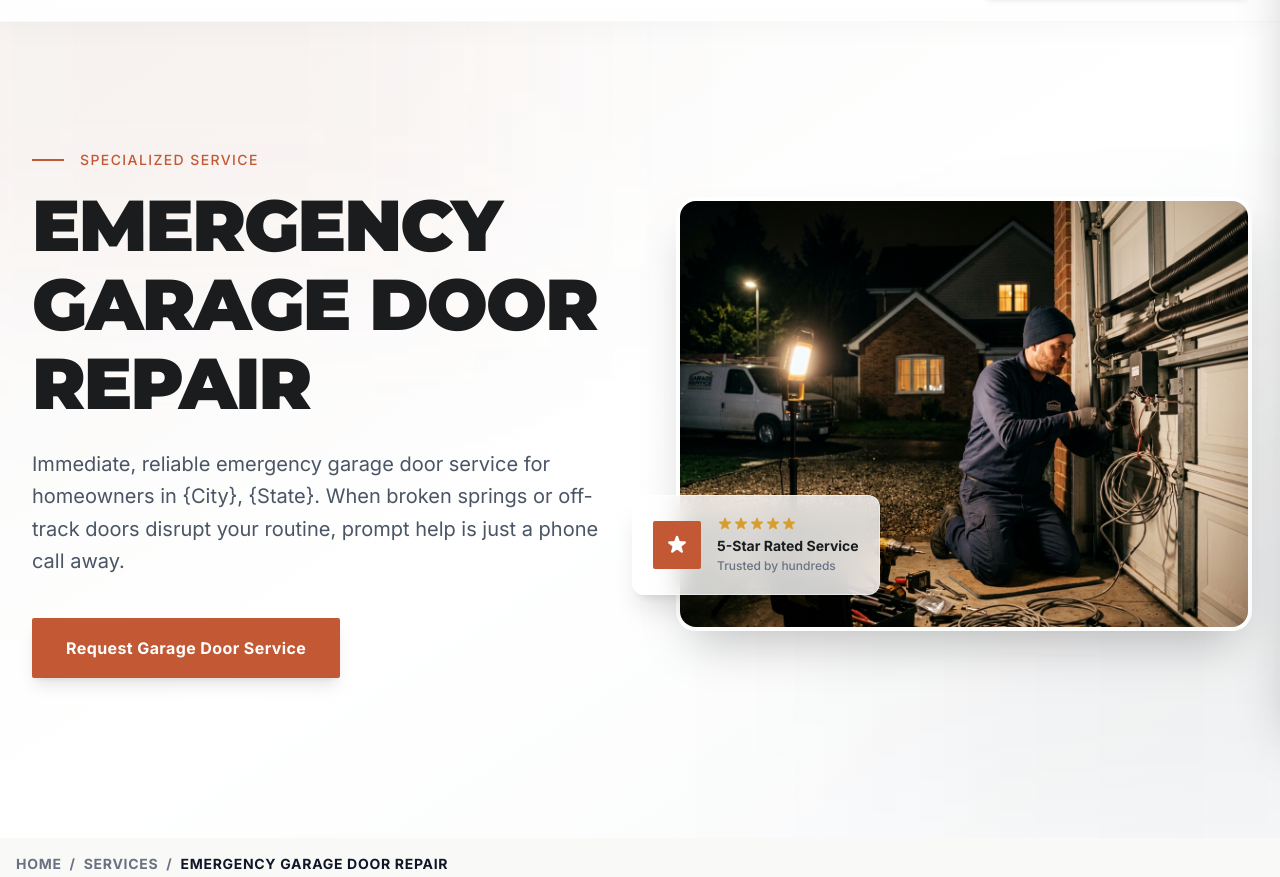
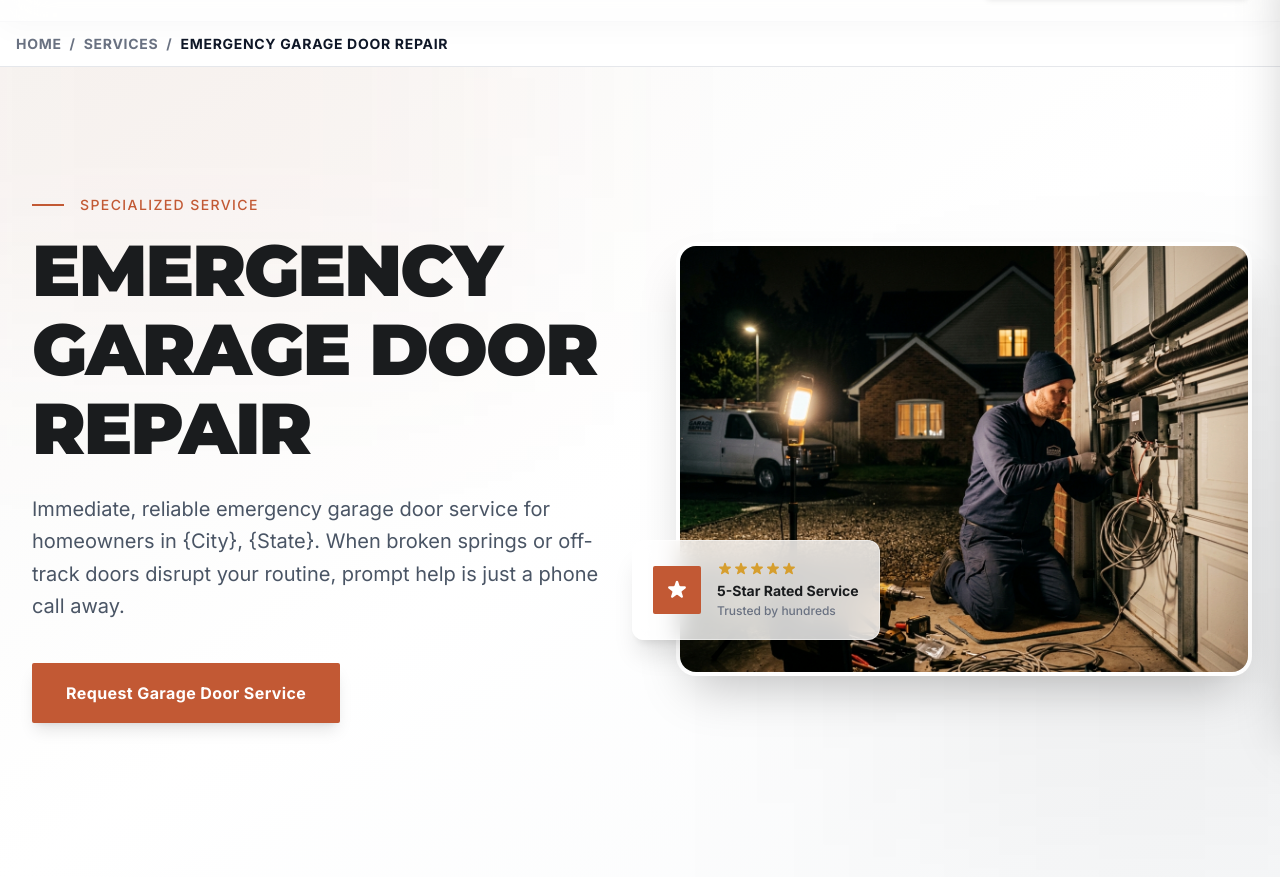
Before and after one commit to nafeestariq2022/Kivo-Garage-Door-Services, an Astro site: page /services/emergency-garage-door-repair/ in a window 1280 px wide. Shown: the part 75-952 px from the top of the page. Built offline with nearby package versions, Linux system fonts and the light colour scheme; Astro itself is replaced by a stand-in of ours.

Commit message:
style: move breadcrumbs above hero section as subheader

```diff
--- a/src/components/ui/Breadcrumbs.astro
+++ b/src/components/ui/Breadcrumbs.astro
@@ -26,9 +26,10 @@ const schema = {
 };
 ---
 
-<nav aria-label="Breadcrumb" class="container mx-auto px-4 py-4 mb-4">
-  <script type="application/ld+json" set:html={JSON.stringify(schema)}></script>
-  <ol class="flex items-center space-x-2 text-sm text-gray-500 font-sans font-bold uppercase tracking-wider overflow-x-auto whitespace-nowrap">
+<div class="bg-white border-b border-gray-200">
+  <nav aria-label="Breadcrumb" class="container mx-auto px-4 py-3">
+    <script type="application/ld+json" set:html={JSON.stringify(schema)}></script>
+    <ol class="flex items-center space-x-2 text-xs md:text-sm text-gray-500 font-sans font-bold uppercase tracking-wider overflow-x-auto whitespace-nowrap">
     <li>
       <a href="/" class="hover:text-kivo-green transition-colors focus:outline-none focus:underline">Home</a>
     </li>
@@ -43,4 +44,5 @@ const schema = {
       </li>
     ))}
   </ol>
-</nav>
+  </nav>
+</div>
--- a/src/pages/[state]/[slug].astro
+++ b/src/pages/[state]/[slug].astro
@@ -93,6 +93,11 @@ const overviewImage = overviewImages[serviceId] || '/images/hero_homepage.jpg';
 
 <BaseLayout title={pageTitle} description={metaDesc}>
 
+  <Breadcrumbs crumbs={[
+    { label: location.state.toUpperCase(), href: `/${stateSlug}` },
+    { label: `${service.title} in ${location.city}` }
+  ]} />
+
   <LocalizedHero
     eyebrow="Local Service Expert"
     h1Template={service.seo.h1Template}
@@ -102,11 +107,6 @@ const overviewImage = overviewImages[serviceId] || '/images/hero_homepage.jpg';
     city={location.city}
     state={location.state}
   />
-
-  <Breadcrumbs crumbs={[
-    { label: location.state.toUpperCase(), href: `/${stateSlug}` },
-    { label: `${service.title} in ${location.city}` }
-  ]} />
 
   <SplitContent
     eyebrow="Local Overview"
--- a/src/pages/[state]/index.astro
+++ b/src/pages/[state]/index.astro
@@ -54,6 +54,10 @@ const genericBenefits = [
   title={`Garage Door Repair & Installation in ${stateName} | Kivo`}
   description={`Reliable garage door services across ${stateName}. We fix broken springs, off-track doors, and faulty openers. Professional installation and repair.`}
 >
+  <Breadcrumbs crumbs={[
+    { label: stateName.toUpperCase() }
+  ]} />
+
   <Hero
     eyebrow="Local Coverage"
     headline={`GARAGE DOOR SERVICES IN ${stateName}`}
@@ -61,10 +65,6 @@ const genericBenefits = [
     imageSrc="/images/hero_repair.jpg"
     imageAlt={`Professional garage door technician performing maintenance in ${stateName}`}
   />
-
-  <Breadcrumbs crumbs={[
-    { label: stateName.toUpperCase() }
-  ]} />
 
   <ServiceGrid eyebrow="What We Handle" headline="Available Services" subheadline="Comprehensive solutions for every component of your garage door system." />
 
--- a/src/pages/services/[slug].astro
+++ b/src/pages/services/[slug].astro
@@ -54,6 +54,11 @@ const overviewImage = overviewImages[serviceEntry.id] || '/images/hero_homepage.
 
 <BaseLayout title={pageTitle} description={metaDesc}>
 
+  <Breadcrumbs crumbs={[
+    { label: 'Services', href: '/services' },
+    { label: service.title }
+  ]} />
+
   <Hero
     eyebrow="Specialized Service"
     headline={h1}
@@ -61,11 +66,6 @@ const overviewImage = overviewImages[serviceEntry.id] || '/images/hero_homepage.
     imageSrc={service.hero.imageSrc}
     imageAlt={service.hero.imageAlt}
   />
-
-  <Breadcrumbs crumbs={[
-    { label: 'Services', href: '/services' },
-    { label: service.title }
-  ]} />
 
   <SplitContent
     eyebrow="Service Overview"
--- a/src/pages/services/index.astro
+++ b/src/pages/services/index.astro
@@ -33,6 +33,10 @@ const serviceFaqs = [
   title="Garage Door Services | Kivo Garage Door Services"
   description="Explore our full range of garage door services, including emergency repairs, spring replacement, opener troubleshooting, and complete new installations."
 >
+  <Breadcrumbs crumbs={[
+    { label: 'Services' }
+  ]} />
+
   <Hero
     eyebrow="Our Capabilities"
     headline="COMPREHENSIVE GARAGE DOOR SERVICES."
@@ -40,10 +44,6 @@ const serviceFaqs = [
     imageSrc="/images/hero_installation.jpg"
     imageAlt="A wide shot of a residential driveway with a newly installed modern garage door"
   />
-
-  <Breadcrumbs crumbs={[
-    { label: 'Services' }
-  ]} />
 
   <ServiceGrid eyebrow="Service Directory" headline="Explore Our Service Capabilities" subheadline="Click on any service below to learn more about the common problems we solve and how the repair or installation process works." />
 
```
